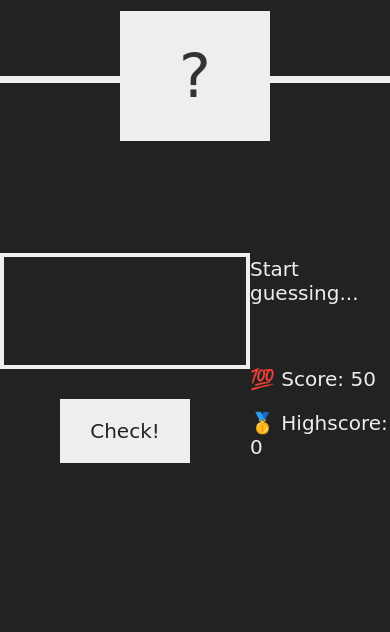
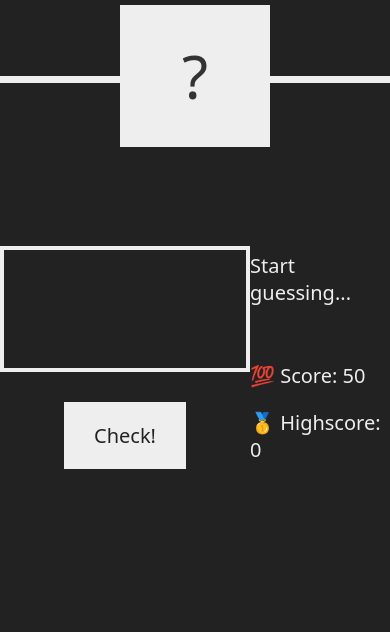
Before and after one commit to HamedOsama/GuessMyNumber, a plain HTML site: page index.html in a window 390 px wide. Shown: the part 212-844 px from the top of the page. Drawn offline with Linux system fonts and the light colour scheme.

Commit message:
Update style.css

```diff
--- a/style.css
+++ b/style.css
@@ -69,7 +69,7 @@ header p:nth-child(4) {
         display: none;
     }
     body{
-        font-family: cursive , sans-serif;
+        font-family: system-ui;
     }
 }
 
```
